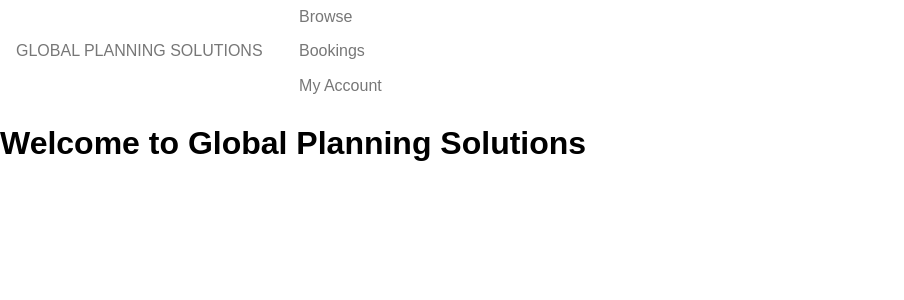
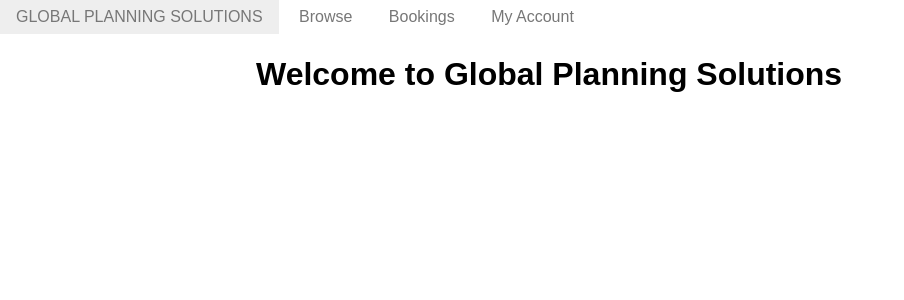
Before and after one commit to luke13200/Global-Planning-Solutions, a Django app: page / in a window 1280 px wide. Shown: the top 300 px of the page, without its empty margins (0-904 px from the left). Run offline with Django 4.2, Linux system fonts and the light colour scheme; some libraries are stand-ins or nearby versions.

Commit message:
updated templates

```diff
--- a/globalplanningsolutions/templates/base.html
+++ b/globalplanningsolutions/templates/base.html
@@ -18,11 +18,16 @@
     <body>
 
         <body>
-            {% include 'header.html' %}
-
-        {% block body %}
-        No body specified in base template!
-        {% endblock %}
+        {% include 'header.html' %}
+        <div class="pure-g">
+            <div class="pure-u-1-5"></div>
+            <div class="pure-u-3-5">
+            {% block body %}
+            No body specified in base template!
+            {% endblock %}
+            </div>
+            <div class="pure-u-1-5"></div>
+        </div>
 
         </body>
 </html>
--- a/globalplanningsolutions/templates/header.html
+++ b/globalplanningsolutions/templates/header.html
@@ -1,18 +1,23 @@
 {% block header %}
-<div class="pure-menu-horizontal">
+<div class="pure-menu pure-menu-horizontal">
 
-    <a href="{% url '' %}" class="pure-menu-heading pure-menu-link">Global Planning Solutions</a>
+    <a href="{% url 'index' %}" class="pure-menu-heading pure-menu-link">Global Planning Solutions</a>
     <ul class="pure-menu-list">
         <li class="pure-menu-item">
             <a href="#" class="pure-menu-link">
                 Browse
             </a>
+        </li>
+            <li class="pure-menu-item">
             <a href="#" class="pure-menu-link">
                 Bookings
             </a>
+        </li>
+        <li class="pure-menu-item">
             <a href="#" class="pure-menu-link">
                My Account
             </a>
+        </li>
      </li>
     </ul>
 </div>
```
